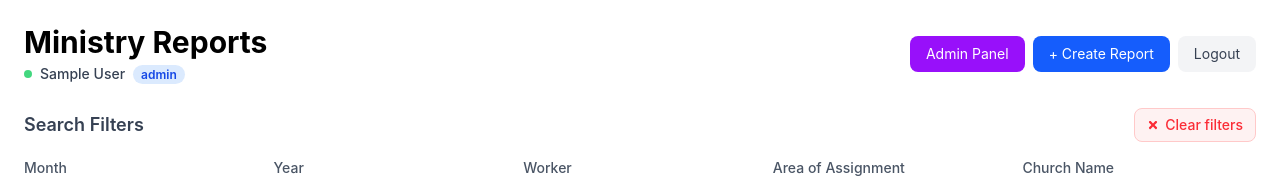
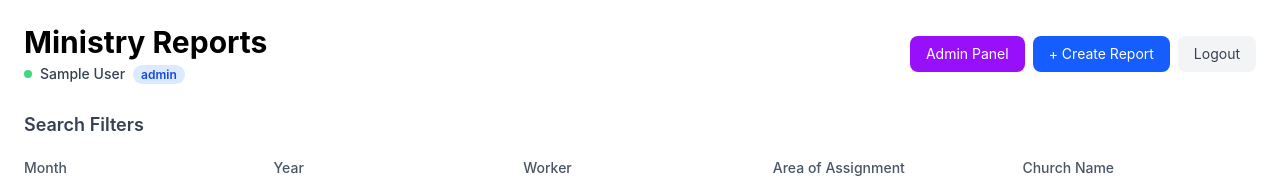
Before and after one commit to ssr0016/amg-reports-frontend, a React (Vite) app: page / in a window 1280 px wide. Shown: the top 180 px of the page. Built offline with nearby package versions, Linux system fonts and the light colour scheme; no server answers; sample sign-in values are in the browser's storage.

Commit message:
fix bug in the clear filters at filterBar

```diff
--- a/src/components/FilterBar.jsx
+++ b/src/components/FilterBar.jsx
@@ -20,12 +20,9 @@ const currentYear = new Date().getFullYear();
 const YEARS = [currentYear, currentYear - 1, currentYear - 2];
 
 export default function FilterBar({ filters, setFilters }) {
-  // ✅ hasFilters — hindi kasama ang year kasi laging may year selected
+  // ✅ hasFilters — month at year hindi kasama kasi laging may value sila
   const hasFilters =
-    filters.month !== "" ||
-    filters.worker !== "" ||
-    filters.area !== "" ||
-    filters.church !== "";
+    filters.worker !== "" || filters.area !== "" || filters.church !== "";
 
   const handleChange = (e) => {
     setFilters({ ...filters, [e.target.name]: e.target.value });
```
